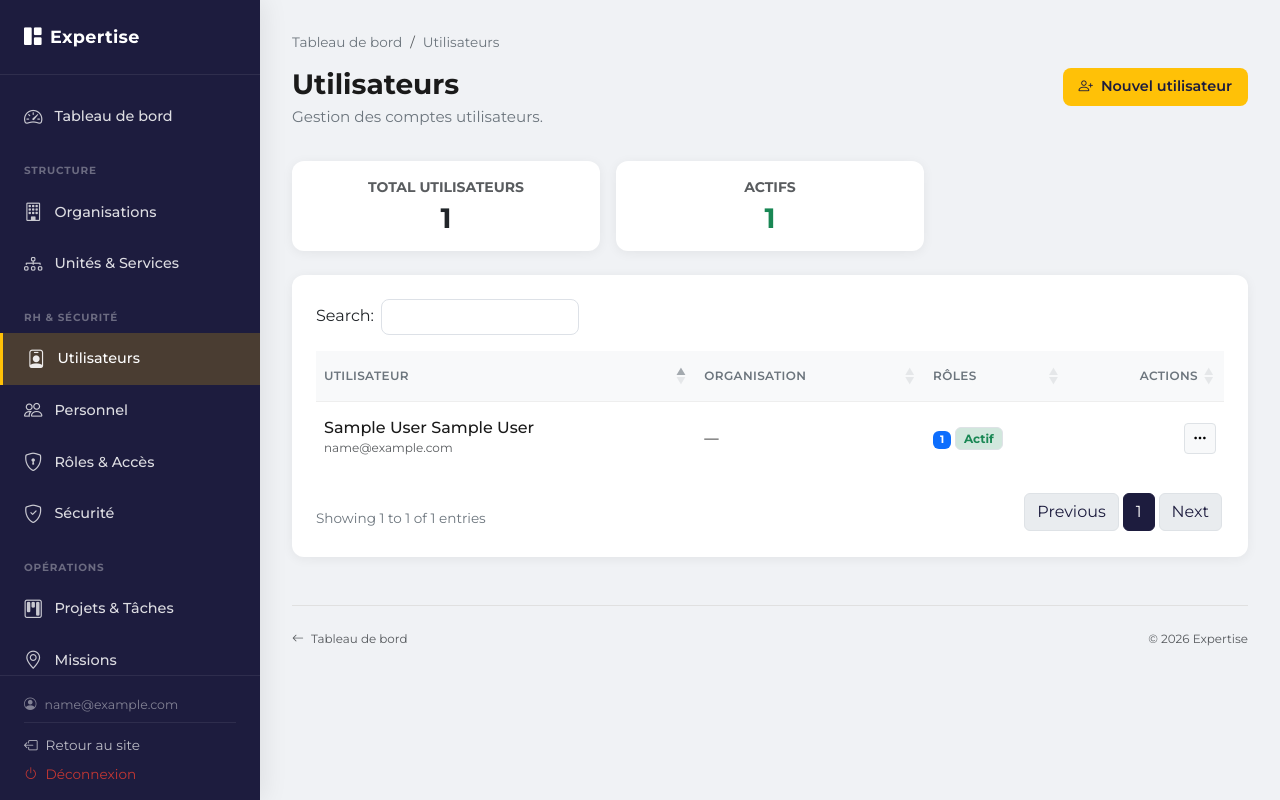
After one commit to thecarinsiwa/expertise, a PHP site: page /expertise/admin/user.php in a window 1280 px wide. The commit adds this page. Run offline with PHP 8.4, Linux system fonts and the light colour scheme; the visitor is signed in with stand-in values (Sample User, id 1); data comes from the database, SQL or seed files in the repository; some libraries are stand-ins or nearby versions.

Commit message:
Improve user module

```diff
--- a/admin/inc/header.php
+++ b/admin/inc/header.php
@@ -336,6 +336,9 @@ require_once __DIR__ . '/auth.php';
             </a>
 
             <div class="admin-sidebar-label">RH & Sécurité</div>
+            <a href="user.php" class="nav-link<?= $currentNav === 'users' ? ' active' : '' ?>">
+                <i class="bi bi-person-badge"></i><span>Utilisateurs</span>
+            </a>
             <a href="staff.php" class="nav-link<?= $currentNav === 'staff' ? ' active' : '' ?>">
                 <i class="bi bi-people"></i><span>Personnel</span>
             </a>
--- a/admin/register.php
+++ b/admin/register.php
@@ -37,11 +37,11 @@ if ($pdo) {
     }
 }
 
-/* ── Accès : premier utilisateur OU superadmin connecté ── */
-$isSuperAdmin = !empty($_SESSION['admin_logged_in']) && ($_SESSION['admin_role'] ?? '') === 'superadmin';
+/* ── Accès : premier utilisateur OU admin connecté (création de comptes) ── */
+$isAdmin = !empty($_SESSION['admin_logged_in']) && in_array($_SESSION['admin_role'] ?? '', ['admin', 'superadmin'], true);
 $isFirstSetup = !$adminExists;
 
-if (!$isFirstSetup && !$isSuperAdmin) {
+if (!$isFirstSetup && !$isAdmin) {
     header('Location: login.php');
     exit;
 }
--- /dev/null
+++ b/admin/user.php
@@ -0,0 +1,422 @@
+<?php
+/**
+ * Gestion des utilisateurs (CRUD) – Administration
+ */
+$pageTitle = 'Utilisateurs – Administration';
+$currentNav = 'users';
+require_once __DIR__ . '/inc/auth.php';
+require __DIR__ . '/inc/db.php';
+
+$userList = [];
+$detail = null;
+$dashStats = ['total' => 0, 'active' => 0];
+$error = '';
+$success = '';
+$organisations = [];
+$allRoles = [];
+
+if ($pdo) {
+    $action = $_GET['action'] ?? 'list';
+    $id = isset($_GET['id']) ? (int) $_GET['id'] : 0;
+
+    $organisations = $pdo->query("SELECT id, name FROM organisation WHERE is_active = 1 ORDER BY name")->fetchAll();
+    $allRoles = $pdo->query("SELECT id, name, code FROM role ORDER BY name")->fetchAll();
+
+    // --- TRAITEMENT POST ---
+    if ($_SERVER['REQUEST_METHOD'] === 'POST') {
+        if (isset($_POST['delete_id'])) {
+            $delId = (int) $_POST['delete_id'];
+            if ($delId !== (int) ($_SESSION['admin_id'] ?? 0)) {
+                $pdo->prepare("DELETE FROM user WHERE id = ?")->execute([$delId]);
+                header('Location: user.php?msg=deleted');
+                exit;
+            }
+            $error = 'Vous ne pouvez pas supprimer votre propre compte.';
+        }
+        if (isset($_POST['save_user'])) {
+            $first_name = trim($_POST['first_name'] ?? '');
+            $last_name = trim($_POST['last_name'] ?? '');
+            $email = trim($_POST['email'] ?? '');
+            $phone = trim($_POST['phone'] ?? '');
+            $password = $_POST['password'] ?? '';
+            $organisation_id = !empty($_POST['organisation_id']) ? (int) $_POST['organisation_id'] : null;
+            $is_active = isset($_POST['is_active']) ? 1 : 0;
+            $role_ids = isset($_POST['role_ids']) && is_array($_POST['role_ids']) ? array_map('intval', array_filter($_POST['role_ids'])) : [];
+
+            if (!$first_name || !$last_name || !$email) {
+                $error = 'Nom, prénom et e-mail sont obligatoires.';
+            } elseif (!filter_var($email, FILTER_VALIDATE_EMAIL)) {
+                $error = 'Adresse e-mail invalide.';
+            } elseif ($id > 0) {
+                // Mise à jour
+                $check = $pdo->prepare("SELECT id FROM user WHERE email = ? AND id != ?");
+                $check->execute([$email, $id]);
+                if ($check->fetch()) {
+                    $error = 'Cette adresse e-mail est déjà utilisée par un autre compte.';
+                } else {
+                    if ($password !== '') {
+                        if (strlen($password) < 8) {
+                            $error = 'Le mot de passe doit contenir au moins 8 caractères.';
+                        } else {
+                            $hash = password_hash($password, PASSWORD_DEFAULT);
+                            $stmt = $pdo->prepare("UPDATE user SET first_name = ?, last_name = ?, email = ?, phone = ?, password_hash = ?, organisation_id = ?, is_active = ? WHERE id = ?");
+                            $stmt->execute([$first_name, $last_name, $email, $phone ?: null, $hash, $organisation_id, $is_active, $id]);
+                        }
+                    } else {
+                        $stmt = $pdo->prepare("UPDATE user SET first_name = ?, last_name = ?, email = ?, phone = ?, organisation_id = ?, is_active = ? WHERE id = ?");
+                        $stmt->execute([$first_name, $last_name, $email, $phone ?: null, $organisation_id, $is_active, $id]);
+                    }
+                    if (!$error) {
+                        $pdo->prepare("DELETE FROM user_role WHERE user_id = ?")->execute([$id]);
+                        if (!empty($role_ids)) {
+                            $ins = $pdo->prepare("INSERT INTO user_role (user_id, role_id) VALUES (?, ?)");
+                            foreach ($role_ids as $rid) {
+                                if ($rid > 0) $ins->execute([$id, $rid]);
+                            }
+                        }
+                        $success = 'Utilisateur mis à jour.';
+                        $action = 'view';
+                    }
+                }
+            } else {
+                // Création
+                if ($password === '') {
+                    $error = 'Un mot de passe est obligatoire pour créer un utilisateur.';
+                } elseif (strlen($password) < 8) {
+                    $error = 'Le mot de passe doit contenir au moins 8 caractères.';
+                } else {
+                    $check = $pdo->prepare("SELECT id FROM user WHERE email = ?");
+                    $check->execute([$email]);
+                    if ($check->fetch()) {
+                        $error = 'Cette adresse e-mail est déjà utilisée.';
+                    } else {
+                        $hash = password_hash($password, PASSWORD_DEFAULT);
+                        $stmt = $pdo->prepare("INSERT INTO user (first_name, last_name, email, phone, password_hash, organisation_id, is_active) VALUES (?, ?, ?, ?, ?, ?, ?)");
+                        $stmt->execute([$first_name, $last_name, $email, $phone ?: null, $hash, $organisation_id, $is_active]);
+                        $newId = (int) $pdo->lastInsertId();
+                        if (!empty($role_ids)) {
+                            $ins = $pdo->prepare("INSERT INTO user_role (user_id, role_id) VALUES (?, ?)");
+                            foreach ($role_ids as $rid) {
+                                if ($rid > 0) $ins->execute([$newId, $rid]);
+                            }
+                        }
+                        header('Location: user.php?id=' . $newId . '&msg=created');
+                        exit;
+                    }
+                }
+            }
+        }
+    }
+
+    if ($id > 0) {
+        $stmt = $pdo->prepare("
+            SELECT u.id, u.first_name, u.last_name, u.email, u.phone, u.organisation_id, u.is_active, u.email_verified_at, u.last_login_at, u.created_at, u.updated_at,
+                   o.name AS organisation_name
+            FROM user u
+            LEFT JOIN organisation o ON u.organisation_id = o.id
+            WHERE u.id = ?
+        ");
+        $stmt->execute([$id]);
+        $detail = $stmt->fetch();
+        if ($detail) {
+            $stmtRoles = $pdo->prepare("SELECT r.id, r.name, r.code FROM role r JOIN user_role ur ON r.id = ur.role_id WHERE ur.user_id = ?");
+            $stmtRoles->execute([$id]);
+            $detail->roles = $stmtRoles->fetchAll();
+            $stmtStaff = $pdo->prepare("SELECT s.id FROM staff s WHERE s.user_id = ?");
+            $stmtStaff->execute([$id]);
+            $detail->staff_count = $stmtStaff->rowCount();
+        }
+    }
+    if (!$detail && $action !== 'add') {
+        $dashStats['total'] = (int) $pdo->query("SELECT COUNT(*) FROM user")->fetchColumn();
+        $dashStats['active'] = (int) $pdo->query("SELECT COUNT(*) FROM user WHERE is_active = 1")->fetchColumn();
+        $userList = $pdo->query("
+            SELECT u.id, u.first_name, u.last_name, u.email, u.is_active, u.created_at,
+                   o.name AS organisation_name,
+                   (SELECT COUNT(*) FROM user_role WHERE user_id = u.id) AS role_count,
+                   (SELECT COUNT(*) FROM staff WHERE user_id = u.id) AS staff_count
+            FROM user u
+            LEFT JOIN organisation o ON u.organisation_id = o.id
+            ORDER BY u.last_name ASC, u.first_name ASC
+        ")->fetchAll();
+    }
+}
+require __DIR__ . '/inc/header.php';
+$isForm = ($action === 'add') || ($action === 'edit' && $detail);
+$detailRoleIds = $detail && !empty($detail->roles) ? array_column($detail->roles, 'id') : [];
+?>
+
+<nav aria-label="breadcrumb" class="mb-3">
+    <ol class="breadcrumb">
+        <li class="breadcrumb-item"><a href="index.php" class="text-decoration-none">Tableau de bord</a></li>
+        <li class="breadcrumb-item"><a href="user.php" class="text-decoration-none">Utilisateurs</a></li>
+        <?php if ($action === 'add'): ?>
+            <li class="breadcrumb-item active">Nouveau</li>
+        <?php elseif ($action === 'edit' && $detail): ?>
+            <li class="breadcrumb-item active">Modifier</li>
+        <?php elseif ($detail): ?>
+            <li class="breadcrumb-item active"><?= htmlspecialchars($detail->last_name . ' ' . $detail->first_name) ?></li>
+        <?php endif; ?>
+    </ol>
+</nav>
+
+<header class="admin-header">
+    <div class="d-flex flex-wrap justify-content-between align-items-start gap-2">
+        <div>
+            <h1>
+                <?php
+                if ($action === 'add') echo 'Nouvel utilisateur';
+                elseif ($action === 'edit' && $detail) echo 'Modifier l\'utilisateur';
+                elseif ($detail) echo 'Fiche utilisateur';
+                else echo 'Utilisateurs';
+                ?>
+            </h1>
+            <p>
+                <?php
+                if ($detail) echo htmlspecialchars($detail->first_name . ' ' . $detail->last_name);
+                elseif ($action === 'add') echo 'Créer un compte utilisateur.';
+                else echo 'Gestion des comptes utilisateurs.';
+                ?>
+            </p>
+        </div>
+        <div class="d-flex gap-2">
+            <?php if ($detail && !$isForm): ?>
+                <a href="user.php?action=edit&id=<?= (int) $detail->id ?>" class="btn btn-admin-primary"><i class="bi bi-pencil me-1"></i> Modifier</a>
+                <?php if ((int)($detail->id) !== (int)($_SESSION['admin_id'] ?? 0)): ?>
+                    <button type="button" class="btn btn-outline-danger" data-bs-toggle="modal" data-bs-target="#deleteUserModal"><i class="bi bi-trash me-1"></i> Supprimer</button>
+                <?php endif; ?>
+                <a href="user.php" class="btn btn-admin-outline ms-auto"><i class="bi bi-arrow-left me-1"></i> Liste</a>
+            <?php elseif ($isForm): ?>
+                <a href="user.php<?= $id ? '?id=' . $id : '' ?>" class="btn btn-admin-outline"><i class="bi bi-arrow-left me-1"></i> Annuler</a>
+            <?php else: ?>
+                <a href="user.php?action=add" class="btn btn-admin-primary"><i class="bi bi-person-plus me-1"></i> Nouvel utilisateur</a>
+            <?php endif; ?>
+        </div>
+    </div>
+</header>
+
+<?php if (isset($_GET['msg']) && $_GET['msg'] === 'deleted'): ?>
+    <div class="alert alert-success">L'utilisateur a été supprimé.</div>
+<?php endif; ?>
+<?php if (isset($_GET['msg']) && $_GET['msg'] === 'created'): ?>
+    <div class="alert alert-success">Utilisateur créé.</div>
+<?php endif; ?>
+<?php if ($error): ?>
+    <div class="alert alert-danger"><?= htmlspecialchars($error) ?></div>
+<?php endif; ?>
+<?php if ($success): ?>
+    <div class="alert alert-success"><?= htmlspecialchars($success) ?></div>
+<?php endif; ?>
+
+<?php if ($isForm): ?>
+    <div class="admin-card admin-section-card mb-4">
+        <form method="POST" action="<?= $id ? 'user.php?action=edit&id=' . $id : 'user.php?action=add' ?>">
+            <input type="hidden" name="save_user" value="1">
+            <div class="row g-3">
+                <div class="col-md-6">
+                    <label class="form-label fw-bold">Prénom *</label>
+                    <input type="text" name="first_name" class="form-control" value="<?= htmlspecialchars($detail->first_name ?? '') ?>" required>
+                </div>
+                <div class="col-md-6">
+                    <label class="form-label fw-bold">Nom *</label>
+                    <input type="text" name="last_name" class="form-control" value="<?= htmlspecialchars($detail->last_name ?? '') ?>" required>
+                </div>
+                <div class="col-md-6">
+                    <label class="form-label fw-bold">E-mail *</label>
+                    <input type="email" name="email" class="form-control" value="<?= htmlspecialchars($detail->email ?? '') ?>" required>
+                </div>
+                <div class="col-md-6">
+                    <label class="form-label fw-bold">Téléphone</label>
+                    <input type="text" name="phone" class="form-control" value="<?= htmlspecialchars($detail->phone ?? '') ?>" placeholder="+243...">
+                </div>
+                <div class="col-12">
+                    <label class="form-label fw-bold">Mot de passe <?= $id ? '(laisser vide pour ne pas modifier)' : '*' ?></label>
+                    <input type="password" name="password" class="form-control" placeholder="<?= $id ? 'Ne pas changer' : 'Minimum 8 caractères' ?>" <?= !$id ? 'required' : '' ?> autocomplete="new-password">
+                </div>
+                <div class="col-md-6">
+                    <label class="form-label fw-bold">Organisation</label>
+                    <select name="organisation_id" class="form-select">
+                        <option value="">-- Aucune --</option>
+                        <?php foreach ($organisations as $o): ?>
+                            <option value="<?= (int) $o->id ?>" <?= ($detail && (int)($detail->organisation_id ?? 0) === (int)$o->id) ? 'selected' : '' ?>><?= htmlspecialchars($o->name) ?></option>
+                        <?php endforeach; ?>
+                    </select>
+                </div>
+                <div class="col-md-6 d-flex align-items-end">
+                    <div class="form-check">
+                        <input type="checkbox" name="is_active" id="is_active" class="form-check-input" value="1" <?= ($detail && $detail->is_active) || !$detail ? 'checked' : '' ?>>
+                        <label class="form-check-label" for="is_active">Compte actif</label>
+                    </div>
+                </div>
+                <div class="col-12">
+                    <label class="form-label fw-bold">Rôles</label>
+                    <div class="border rounded p-3 bg-light" style="max-height: 200px; overflow-y: auto;">
+                        <div class="d-flex flex-wrap gap-3">
+                            <?php foreach ($allRoles as $r): ?>
+                                <div class="form-check">
+                                    <input type="checkbox" name="role_ids[]" id="role_<?= (int) $r->id ?>" class="form-check-input" value="<?= (int) $r->id ?>" <?= in_array($r->id, $detailRoleIds) ? 'checked' : '' ?>>
+                                    <label class="form-check-label" for="role_<?= (int) $r->id ?>"><?= htmlspecialchars($r->name) ?> <code class="small"><?= htmlspecialchars($r->code) ?></code></label>
+                                </div>
+                            <?php endforeach; ?>
+                        </div>
+                        <?php if (empty($allRoles)): ?>
+                            <p class="text-muted small mb-0">Aucun rôle défini.</p>
+                        <?php endif; ?>
+                    </div>
+                </div>
+                <div class="col-12">
+                    <button type="submit" class="btn btn-admin-primary"><i class="bi bi-check-lg me-1"></i> Enregistrer</button>
+                    <a href="user.php<?= $id ? '?id=' . $id : '' ?>" class="btn btn-secondary">Annuler</a>
+                </div>
+            </div>
+        </form>
+    </div>
+<?php elseif ($detail): ?>
+    <div class="admin-card admin-section-card mb-4">
+        <h5 class="card-title"><i class="bi bi-person-vcard"></i> Identité</h5>
+        <table class="admin-table mb-4">
+            <tr><th style="width:180px;">Nom / Prénom</th><td><?= htmlspecialchars($detail->last_name . ' ' . $detail->first_name) ?></td></tr>
+            <tr><th>E-mail</th><td><?= htmlspecialchars($detail->email) ?></td></tr>
+            <tr><th>Téléphone</th><td><?= htmlspecialchars($detail->phone ?? '—') ?></td></tr>
+            <tr><th>Organisation</th><td><?= htmlspecialchars($detail->organisation_name ?? '—') ?></td></tr>
+            <tr><th>Statut</th><td><?= $detail->is_active ? '<span class="badge bg-success-subtle text-success border">Actif</span>' : '<span class="badge bg-secondary-subtle text-secondary border">Inactif</span>' ?></td></tr>
+            <tr><th>Dernière connexion</th><td><?= $detail->last_login_at ? date('d/m/Y H:i', strtotime($detail->last_login_at)) : '—' ?></td></tr>
+            <tr><th>Créé le</th><td><?= $detail->created_at ? date('d/m/Y H:i', strtotime($detail->created_at)) : '—' ?></td></tr>
+        </table>
+        <?php if (!empty($detail->roles)): ?>
+            <h5 class="card-title"><i class="bi bi-shield-lock"></i> Rôles</h5>
+            <p class="mb-3">
+                <?php foreach ($detail->roles as $r): ?>
+                    <a href="roles.php?id=<?= (int) $r->id ?>" class="badge bg-primary me-1 text-decoration-none"><?= htmlspecialchars($r->name) ?></a>
+                <?php endforeach; ?>
+            </p>
+        <?php endif; ?>
+        <?php if (!empty($detail->staff_count)): ?>
+            <p class="mb-0"><a href="staff.php?user_id=<?= (int) $detail->id ?>" class="btn btn-sm btn-admin-outline"><i class="bi bi-people me-1"></i> Voir la fiche personnel</a></p>
+        <?php endif; ?>
+        <div class="mt-4 d-flex gap-2">
+            <a href="user.php?action=edit&id=<?= (int) $detail->id ?>" class="btn btn-admin-primary"><i class="bi bi-pencil me-1"></i> Modifier</a>
+            <?php if ((int)($detail->id) !== (int)($_SESSION['admin_id'] ?? 0)): ?>
+                <button type="button" class="btn btn-outline-danger" data-bs-toggle="modal" data-bs-target="#deleteUserModal"><i class="bi bi-trash me-1"></i> Supprimer</button>
+            <?php endif; ?>
+            <a href="user.php" class="btn btn-admin-outline ms-auto"><i class="bi bi-arrow-left me-1"></i> Liste</a>
+        </div>
+    </div>
+    <?php if ((int)($detail->id) !== (int)($_SESSION['admin_id'] ?? 0)): ?>
+    <div class="modal fade" id="deleteUserModal" tabindex="-1">
+        <div class="modal-dialog">
+            <div class="modal-content border-0 shadow">
+                <div class="modal-header bg-danger text-white">
+                    <h5 class="modal-title">Supprimer cet utilisateur ?</h5>
+                    <button type="button" class="btn-close btn-close-white" data-bs-dismiss="modal"></button>
+                </div>
+                <div class="modal-body py-4">
+                    Le compte de <strong><?= htmlspecialchars($detail->first_name . ' ' . $detail->last_name) ?></strong> (<?= htmlspecialchars($detail->email) ?>) sera supprimé définitivement. Les fiches personnel et rôles liés seront également supprimés.
+                </div>
+                <div class="modal-footer bg-light">
+                    <button type="button" class="btn btn-secondary" data-bs-dismiss="modal">Annuler</button>
+                    <form method="POST" class="d-inline">
+                        <input type="hidden" name="delete_id" value="<?= (int) $detail->id ?>">
+                        <button type="submit" class="btn btn-danger">Supprimer définitivement</button>
+                    </form>
+                </div>
+            </div>
+        </div>
+    </div>
+    <?php endif; ?>
+<?php elseif (count($userList) > 0): ?>
+    <div class="row g-3 mb-4">
+        <div class="col-sm-6 col-xl-4">
+            <div class="admin-card text-center p-3 h-100">
+                <div class="text-muted small text-uppercase mb-1 fw-bold">Total utilisateurs</div>
+                <div class="h3 mb-0 fw-bold"><?= $dashStats['total'] ?></div>
+            </div>
+        </div>
+        <div class="col-sm-6 col-xl-4">
+            <div class="admin-card text-center p-3 h-100">
+                <div class="text-muted small text-uppercase mb-1 fw-bold">Actifs</div>
+                <div class="h3 mb-0 fw-bold text-success"><?= $dashStats['active'] ?></div>
+            </div>
+        </div>
+    </div>
+    <div class="admin-card admin-section-card">
+        <div class="table-responsive">
+            <table class="admin-table table table-hover" id="userTable">
+                <thead>
+                    <tr>
+                        <th>Utilisateur</th>
+                        <th>Organisation</th>
+                        <th>Rôles</th>
+                        <th class="text-end">Actions</th>
+                    </tr>
+                </thead>
+                <tbody>
+                    <?php foreach ($userList as $u): ?>
+                        <tr>
+                            <td>
+                                <h6 class="mb-0"><a href="user.php?id=<?= (int) $u->id ?>"><?= htmlspecialchars($u->last_name . ' ' . $u->first_name) ?></a></h6>
+                                <span class="text-muted x-small"><?= htmlspecialchars($u->email) ?></span>
+                            </td>
+                            <td><?= htmlspecialchars($u->organisation_name ?? '—') ?></td>
+                            <td><span class="badge bg-primary"><?= (int) $u->role_count ?></span> <?= $u->is_active ? '<span class="badge bg-success-subtle text-success border x-small">Actif</span>' : '' ?></td>
+                            <td class="text-end">
+                                <div class="dropdown">
+                                    <button class="btn btn-sm btn-light border" type="button" data-bs-toggle="dropdown"><i class="bi bi-three-dots"></i></button>
+                                    <ul class="dropdown-menu dropdown-menu-end shadow border-0">
+                                        <li><a class="dropdown-item" href="user.php?id=<?= (int) $u->id ?>"><i class="bi bi-eye me-2"></i> Voir</a></li>
+                                        <li><a class="dropdown-item" href="user.php?action=edit&id=<?= (int) $u->id ?>"><i class="bi bi-pencil me-2"></i> Modifier</a></li>
+                                    </ul>
+                                </div>
+                            </td>
+                        </tr>
+                    <?php endforeach; ?>
+                </tbody>
+            </table>
+        </div>
+    </div>
+<?php else: ?>
+    <div class="admin-card admin-section-card">
+        <div class="admin-empty py-5">
+            <i class="bi bi-people d-block mb-3" style="font-size: 3rem;"></i>
+            <h5>Aucun utilisateur</h5>
+            <p class="text-muted mb-4">Créez le premier compte utilisateur.</p>
+            <a href="user.php?action=add" class="btn btn-admin-primary"><i class="bi bi-person-plus me-1"></i> Nouvel utilisateur</a>
+        </div>
+    </div>
+<?php endif; ?>
+
+<style>
+    .breadcrumb { font-size: 0.85rem; margin-bottom: 0; }
+    .breadcrumb-item a { color: var(--admin-muted); }
+    .breadcrumb-item.active { color: var(--admin-accent); font-weight: 600; }
+    .x-small { font-size: 0.75rem; }
+    .admin-table th { background: #f8f9fa; padding: 1rem 0.5rem; }
+    .admin-table td { padding: 1rem 0.5rem; }
+    .dataTables_filter input { border-radius: 8px; border: 1.5px solid #dde1e7; padding: 0.4rem 0.8rem; margin-left: 0.5rem; outline: none; }
+    .dataTables_filter input:focus { border-color: var(--admin-sidebar); }
+    .dataTables_wrapper .pagination .page-item.active .page-link { background-color: var(--admin-sidebar); border-color: var(--admin-sidebar); color: #fff; }
+    .dataTables_wrapper .pagination .page-link { color: var(--admin-sidebar); border-radius: 6px; margin: 0 2px; }
+    .dataTables_info { font-size: 0.85rem; color: var(--admin-muted); }
+</style>
+
+<footer class="admin-main-footer">
+    <div class="d-flex flex-wrap justify-content-between align-items-center gap-2">
+        <a href="index.php" class="text-muted text-decoration-none small"><i class="bi bi-arrow-left me-1"></i> Tableau de bord</a>
+        <span class="small text-muted">&copy; <?= date('Y') ?> Expertise</span>
+    </div>
+</footer>
+
+<script>
+    document.addEventListener('DOMContentLoaded', function() {
+        if (document.getElementById('userTable') && typeof $ !== 'undefined' && $.fn.DataTable) {
+            $('#userTable').DataTable({
+                language: { url: "//cdn.datatables.net/plug-ins/1.13.7/i18n/fr-FR.json" },
+                order: [[0, "asc"]],
+                pageLength: 10,
+                dom: '<"d-flex justify-content-between align-items-center mb-3"f>t<"d-flex justify-content-between align-items-center mt-3"ip>'
+            });
+        }
+    });
+</script>
+
+<?php require __DIR__ . '/inc/footer.php'; ?>
```
Also changed, not shown: admin/staff.php (+28 -1 lines).
